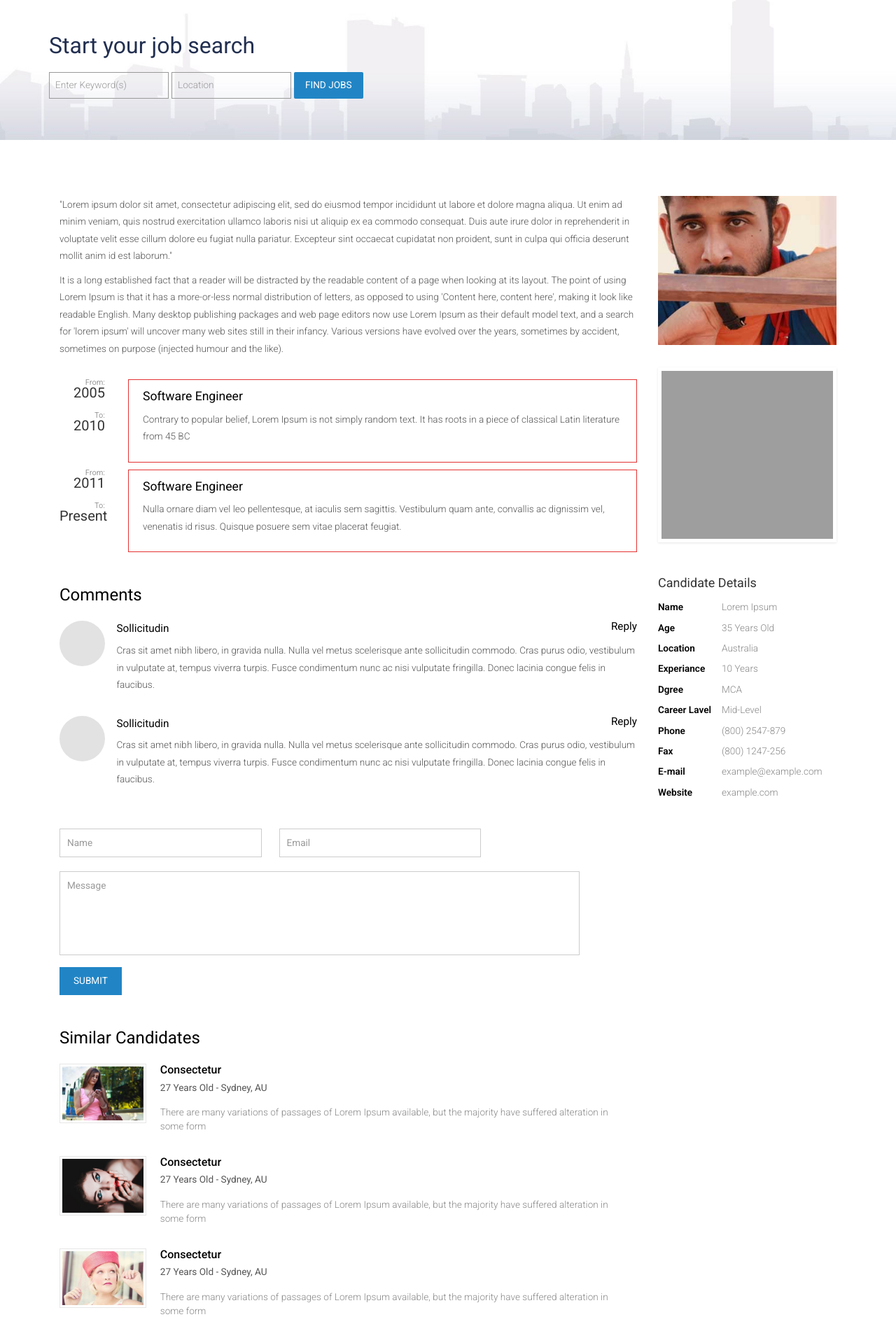
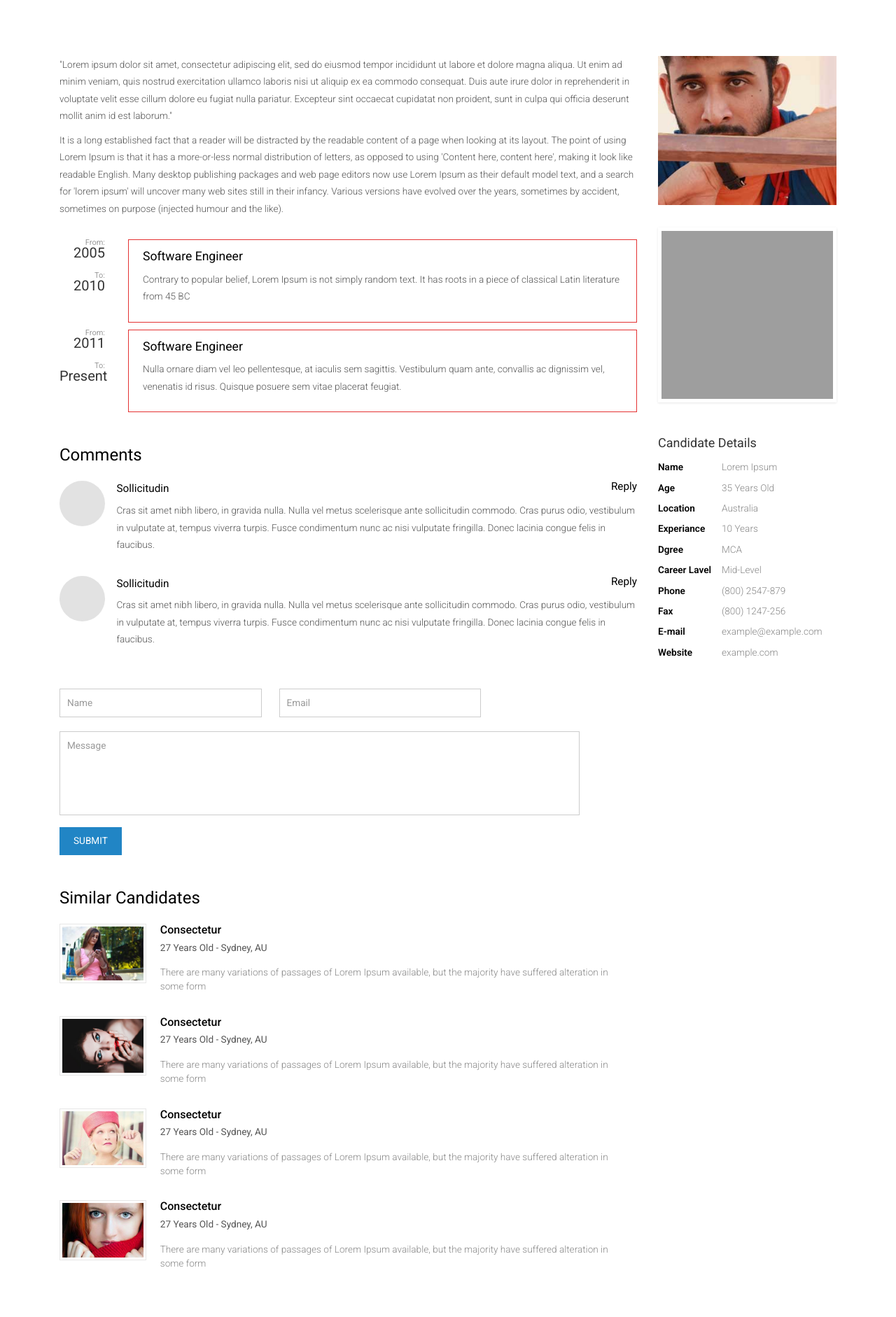
Before and after one commit to nikiniperera/testing2.0-rassa, a PHP site: page /jobs_single.php in a window 1280 px wide. Shown: the part 158-2040 px from the top of the page at 70% size. Run offline with PHP 8.4, Linux system fonts and the light colour scheme; some web fonts are replaced; grey boxes are pictures that could not be loaded.

Commit message:
Update jobs_single.php

```diff
--- a/jobs_single.php
+++ b/jobs_single.php
@@ -53,20 +53,7 @@
 	  </div>
 	    <!--/.navbar-collapse-->
 	</nav>
-<div class="banner_1">
-	<div class="container">
-		<div id="search_wrapper1">
-		   <div id="search_form" class="clearfix">
-		    <h1>Start your job search</h1>
-		    <p>
-			 <input type="text" class="text" placeholder=" " value="Enter Keyword(s)" onfocus="this.value = '';" onblur="if (this.value == '') {this.value = 'Enter Keyword(s)';}">
-			 <input type="text" class="text" placeholder=" " value="Location" onfocus="this.value = '';" onblur="if (this.value == '') {this.value = 'Location';}">
-			 <label class="btn2 btn-2 btn2-1b"><input type="submit" value="Find Jobs"></label>
-			</p>
-           </div>
-		</div>
-   </div>
-</div>
+
 <div class="container">
     <div class="single">
 	   <div class="col-md-9 single_right">
```
